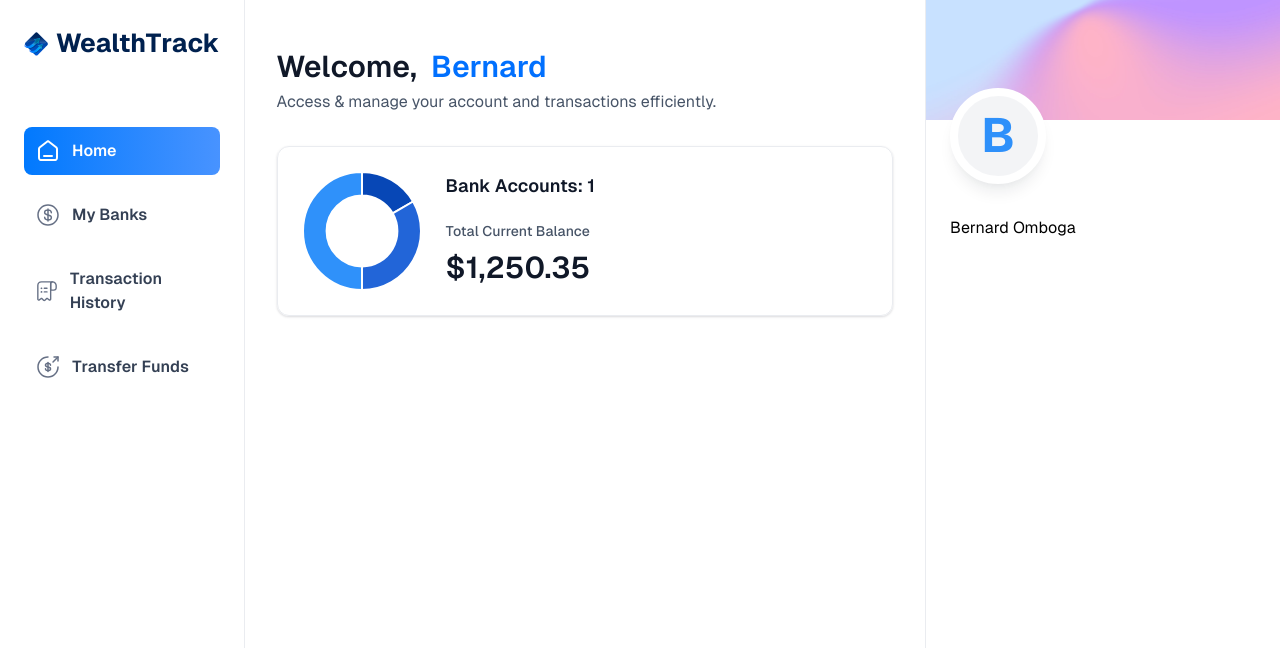
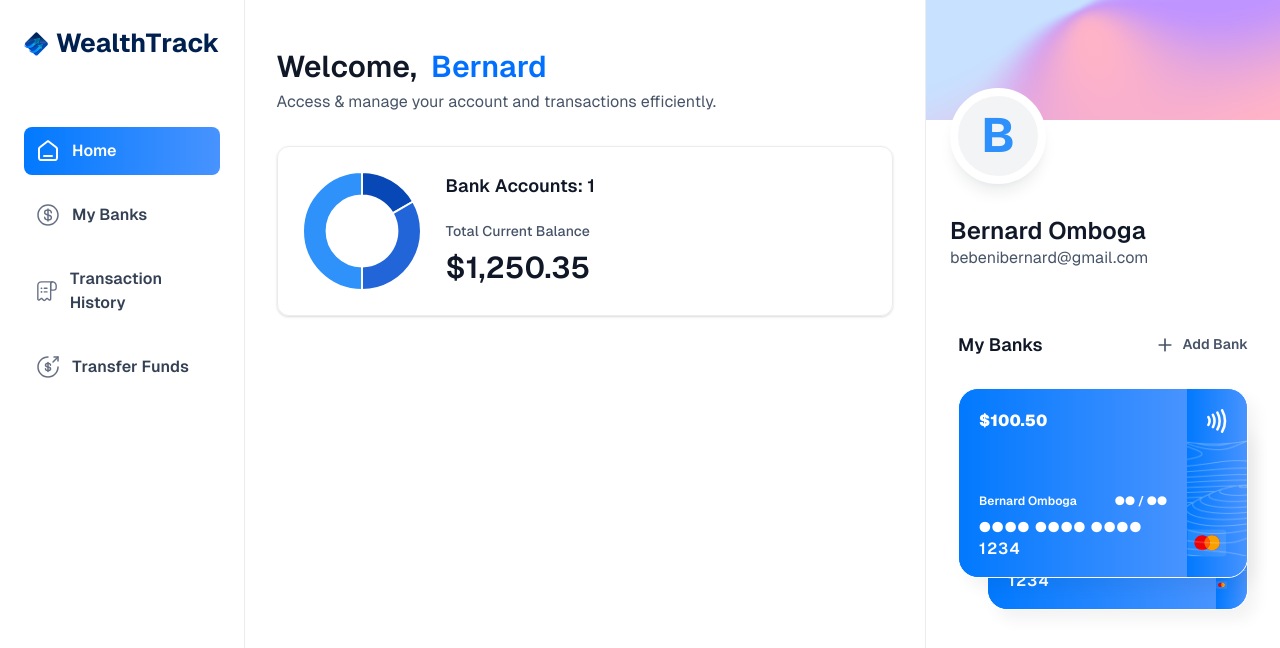
Before and after one commit to Bernard065/wealth-track, a Next.js app: page / in a window 1280 px wide. Shown: the top 648 px of the page. Built offline with nearby package versions, Linux system fonts and the light colour scheme.

Commit message:
Implementing the bank cards

```diff
--- a/src/app/(root)/page.tsx
+++ b/src/app/(root)/page.tsx
@@ -3,7 +3,11 @@ import RightSidebar from "@/components/shared/RightSidebar";
 import TotalBalanceBox from "@/components/shared/TotalBalanceBox";
 
 export default function Home() {
-  const loggedIn = { firstName: "Bernard", lastName: "Omboga" };
+  const loggedIn = {
+    firstName: "Bernard",
+    lastName: "Omboga",
+    email: "bebenibernard@gmail.com",
+  };
 
   return (
     <section className="home">
@@ -26,7 +30,11 @@ export default function Home() {
         {/* TODO:RECENT TRANSACTIONS */}
       </div>
 
-      <RightSidebar user={loggedIn} transactions={[]} banks={[]} />
+      <RightSidebar
+        user={loggedIn}
+        transactions={[]}
+        banks={[{ currentBalance: 100.5 }, { currentBalance: 500.5 }]}
+      />
     </section>
   );
 }
--- a/src/app/globals.css
+++ b/src/app/globals.css
@@ -209,4 +209,29 @@
   .profile-details {
     @apply flex flex-col pt-24;
   }
+
+  .profile-name {
+    @apply text-24 font-semibold text-gray-900;
+  }
+
+  .profile-email {
+    @apply text-16 font-normal text-gray-600;
+  }
+
+  .banks {
+    @apply flex flex-col justify-between gap-8 p-8;
+  }
+
+  /* Bank Card */
+  .bank-card {
+    @apply relative flex h-[190px] w-full max-w-[320px] justify-between rounded-[20px] border border-white bg-bank-gradient shadow-creditCard backdrop-blur-[6px];
+  }
+
+  .bank-card_content {
+    @apply relative z-10 flex size-full max-w-[228px] flex-col justify-between rounded-l-[20px] bg-gray-700 bg-bank-gradient px-5 pb-4 pt-5;
+  }
+
+  .bank-card_icon {
+    @apply flex size-full flex-1 flex-col items-end justify-between rounded-r-[20px] bg-bank-gradient bg-cover bg-center bg-no-repeat py-5 pr-5;
+  }
 }
--- /dev/null
+++ b/src/components/cards/BankCard.tsx
@@ -0,0 +1,60 @@
+import { formatAmount } from "@/lib/utils";
+import { CreditCardProps } from "@/types";
+import Image from "next/image";
+import Link from "next/link";
+import React from "react";
+
+const BankCard = ({ userName, showBalance, account }: CreditCardProps) => {
+  return (
+    <div className="flex flex-col">
+      <Link href="/" className="bank-card">
+        <div className="bank-card_content">
+          <div>
+            <h1 className="text-16 font-semibold text-white">{account.name}</h1>
+            <p className="font-black text-white">
+              {formatAmount(account.currentBalance)}
+            </p>
+          </div>
+
+          <article className="flex flex-col gap-2">
+            <div className="flex justify-between">
+              <h1 className="text-12 font-semibold text-white">{userName}</h1>
+              <h2 className="text-12 font-semibold text-white">●● / ●●</h2>
+            </div>
+            <p className="text-14 font-semibold tracking-[1.1px] text-white">
+              ●●●● ●●●● ●●●● <span className="text-16">1234</span>
+            </p>
+          </article>
+        </div>
+
+        <div className="bank-card_icon">
+          <Image
+            src="/assets/icons/Paypass.svg"
+            width={20}
+            height={24}
+            alt="paypass"
+          />
+          <Image
+            src="/assets/icons/mastercard.svg"
+            width={45}
+            height={32}
+            alt="mastercard"
+            className="ml-2"
+          />
+        </div>
+
+        <Image
+          src="/assets/icons/lines.png"
+          width={316}
+          height={190}
+          alt="lines"
+          className="absolute left-0 top-0"
+        />
+      </Link>
+
+      {/* COPY */}
+    </div>
+  );
+};
+
+export default BankCard;
--- a/src/components/shared/RightSidebar.tsx
+++ b/src/components/shared/RightSidebar.tsx
@@ -1,5 +1,8 @@
 import { RightSidebarProps } from "@/types";
+import Image from "next/image";
+import Link from "next/link";
 import React from "react";
+import BankCard from "../cards/BankCard";
 
 const RightSidebar = ({ user, transactions, banks }: RightSidebarProps) => {
   return (
@@ -13,11 +16,54 @@ const RightSidebar = ({ user, transactions, banks }: RightSidebarProps) => {
             </span>
           </div>
           <div className="profile-details">
-            <h1>
+            <h1 className="profile-name">
               {user.firstName} {user.lastName}
             </h1>
+            <p className="profile-email">{user.email}</p>
           </div>
         </div>
+      </section>
+
+      <section className="banks">
+        <div className="flex w-full justify-between">
+          <h2 className="header-2">My Banks</h2>
+          <Link href="/" className="flex gap-2">
+            <Image
+              src="/assets/icons/plus.svg"
+              width={20}
+              height={20}
+              alt="plus"
+            />
+            <h2 className="text-14 font-semibold text-gray-600">Add Bank</h2>
+          </Link>
+        </div>
+
+        {banks.length > 0 && (
+          <div className="relative flex flex-1 flex-col items-center justify-center gap-5">
+            <div className="relative z-10">
+              <BankCard
+                key={banks[0].$id}
+                account={banks[0]}
+                userName={`${user.firstName} ${user.lastName}`}
+                showBalance={false}
+              />
+            </div>
+            {banks[1] && (
+              <div className="absolute right-0 top-8 z-0 w-[90%]">
+                <BankCard
+                  key={banks[1].$id}
+                  account={banks[1]}
+                  userName={`${user.firstName} ${user.lastName}`}
+                  showBalance={false}
+                />
+              </div>
+            )}
+          </div>
+        )}
+      </section>
+
+      <section>
+        <div></div>
       </section>
     </aside>
   );
--- a/src/constants/index.ts
+++ b/src/constants/index.ts
@@ -20,3 +20,96 @@ export const sidebarLinks = [
     label: "Transfer Funds",
   },
 ];
+
+export const topCategoryStyles = {
+  "Food and Drink": {
+    bg: "bg-blue-25",
+    circleBg: "bg-blue-100",
+    text: {
+      main: "text-blue-900",
+      count: "text-blue-700",
+    },
+    progress: {
+      bg: "bg-blue-100",
+      indicator: "bg-blue-700",
+    },
+    icon: "/icons/monitor.svg",
+  },
+  Travel: {
+    bg: "bg-success-25",
+    circleBg: "bg-success-100",
+    text: {
+      main: "text-success-900",
+      count: "text-success-700",
+    },
+    progress: {
+      bg: "bg-success-100",
+      indicator: "bg-success-700",
+    },
+    icon: "/icons/coins.svg",
+  },
+  default: {
+    bg: "bg-pink-25",
+    circleBg: "bg-pink-100",
+    text: {
+      main: "text-pink-900",
+      count: "text-pink-700",
+    },
+    progress: {
+      bg: "bg-pink-100",
+      indicator: "bg-pink-700",
+    },
+    icon: "/icons/shopping-bag.svg",
+  },
+};
+
+export const transactionCategoryStyles = {
+  "Food and Drink": {
+    borderColor: "border-pink-600",
+    backgroundColor: "bg-pink-500",
+    textColor: "text-pink-700",
+    chipBackgroundColor: "bg-inherit",
+  },
+  Payment: {
+    borderColor: "border-success-600",
+    backgroundColor: "bg-green-600",
+    textColor: "text-success-700",
+    chipBackgroundColor: "bg-inherit",
+  },
+  "Bank Fees": {
+    borderColor: "border-success-600",
+    backgroundColor: "bg-green-600",
+    textColor: "text-success-700",
+    chipBackgroundColor: "bg-inherit",
+  },
+  Transfer: {
+    borderColor: "border-red-700",
+    backgroundColor: "bg-red-700",
+    textColor: "text-red-700",
+    chipBackgroundColor: "bg-inherit",
+  },
+  Processing: {
+    borderColor: "border-[#F2F4F7]",
+    backgroundColor: "bg-gray-500",
+    textColor: "text-[#344054]",
+    chipBackgroundColor: "bg-[#F2F4F7]",
+  },
+  Success: {
+    borderColor: "border-[#12B76A]",
+    backgroundColor: "bg-[#12B76A]",
+    textColor: "text-[#027A48]",
+    chipBackgroundColor: "bg-[#ECFDF3]",
+  },
+  Travel: {
+    borderColor: "border-[#0047AB]",
+    backgroundColor: "bg-blue-500",
+    textColor: "text-blue-700",
+    chipBackgroundColor: "bg-[#ECFDF3]",
+  },
+  default: {
+    borderColor: "",
+    backgroundColor: "bg-blue-500",
+    textColor: "text-blue-700",
+    chipBackgroundColor: "bg-inherit",
+  },
+};
--- a/src/types/index.d.ts
+++ b/src/types/index.d.ts
@@ -88,3 +88,9 @@ export interface SidebarProps {
 export interface MobileNavProps {
   user: User;
 }
+
+export interface CreditCardProps {
+  account: Account;
+  userName: string;
+  showBalance?: boolean;
+}
```
